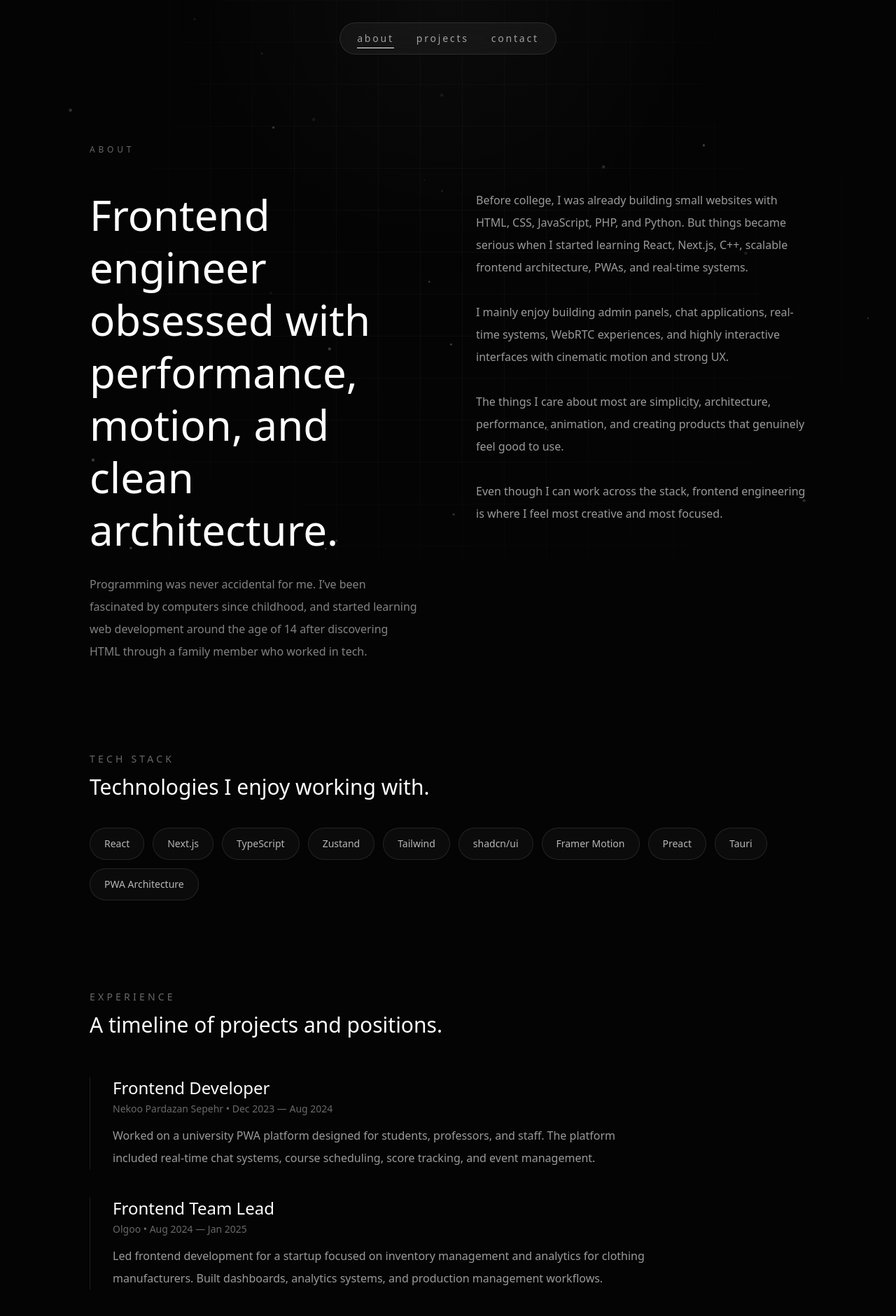
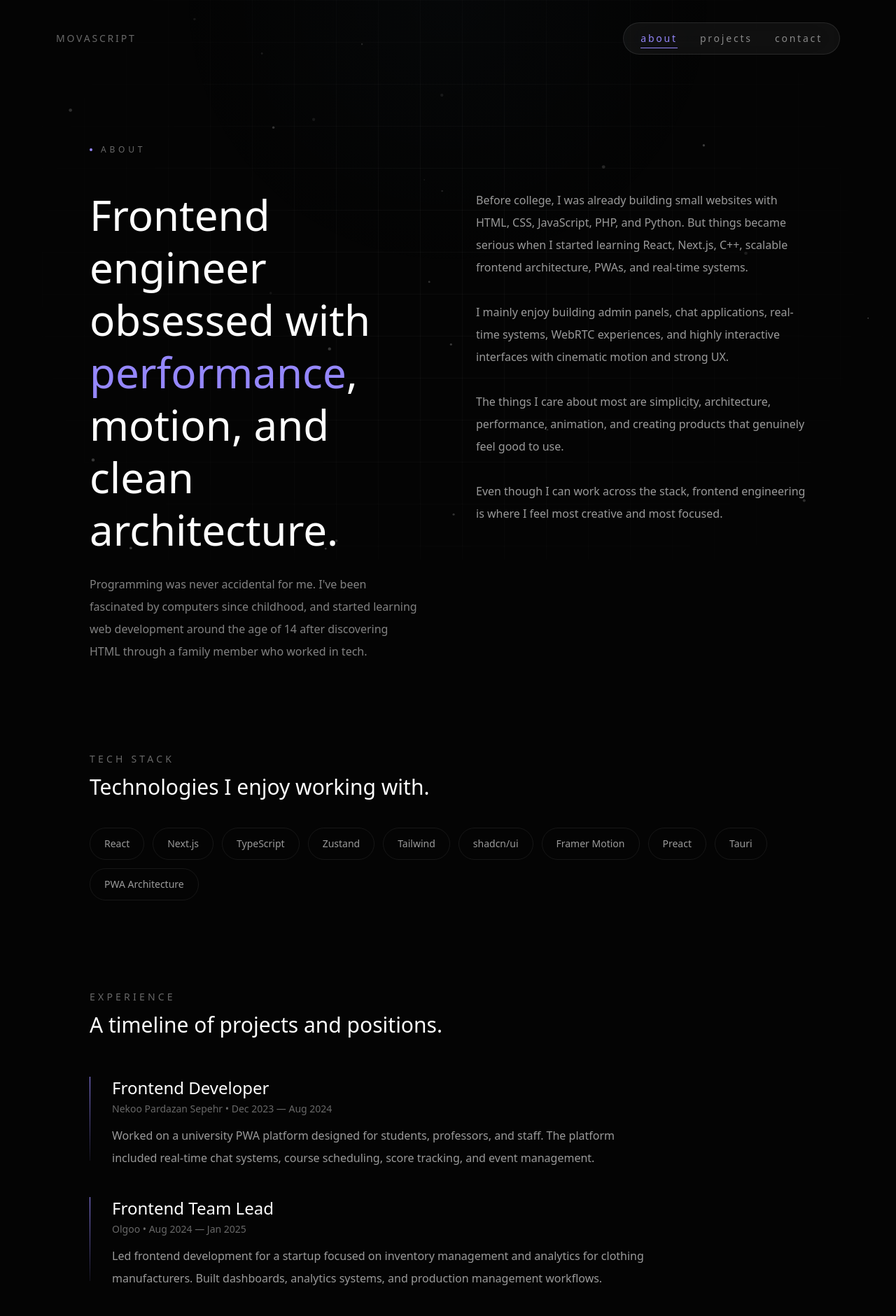
Before and after one commit to movascript/portfolio, a Next.js app: page /about in a window 1280 px wide. Shown: the top 1881 px of the page at 70% size. Built offline with nearby package versions, Linux system fonts and the light colour scheme.

Commit message:
✨ accent color added to reduce the monochrome colors

```diff
--- a/app/about/page.tsx
+++ b/app/about/page.tsx
@@ -1,4 +1,5 @@
 import { experiences, technologies } from "@/data/about";
+import Badge from "../components/badge";
 import GoHomeLink from "../components/go-home-link";
 import { PageTransition } from "../components/page-transition";
 import { Section } from "../components/section";
@@ -11,12 +12,13 @@ export default function AboutPage() {
           <div className="grid lg:grid-cols-2 gap-20">
             <div className="space-y-6">
               <h1 className="text-4xl sm:text-6xl font-light leading-tight">
-                Frontend engineer obsessed with performance, motion, and clean
-                architecture.
+                Frontend engineer obsessed with{" "}
+                <span className="text-accent">performance</span>, motion, and
+                clean architecture.
               </h1>
 
               <p className="text-white/50 leading-8">
-                Programming was never accidental for me. I’ve been fascinated by
+                Programming was never accidental for me. I've been fascinated by
                 computers since childhood, and started learning web development
                 around the age of 14 after discovering HTML through a family
                 member who worked in tech.
@@ -30,19 +32,16 @@ export default function AboutPage() {
                 I started learning React, Next.js, C++, scalable frontend
                 architecture, PWAs, and real-time systems.
               </p>
-
               <p>
                 I mainly enjoy building admin panels, chat applications,
                 real-time systems, WebRTC experiences, and highly interactive
                 interfaces with cinematic motion and strong UX.
               </p>
-
               <p>
                 The things I care about most are simplicity, architecture,
                 performance, animation, and creating products that genuinely
                 feel good to use.
               </p>
-
               <p>
                 Even though I can work across the stack, frontend engineering is
                 where I feel most creative and most focused.
@@ -55,20 +54,14 @@ export default function AboutPage() {
               <p className="text-sm uppercase tracking-[0.3em] text-white/40">
                 Tech Stack
               </p>
-
               <h2 className="text-3xl font-light">
                 Technologies I enjoy working with.
               </h2>
             </div>
 
             <div className="flex flex-wrap gap-3">
-              {technologies.map((item) => (
-                <div
-                  key={item}
-                  className="rounded-full border border-white/10 bg-white/3 px-5 py-3 text-sm text-white/70"
-                >
-                  {item}
-                </div>
+              {technologies.map((tech) => (
+                <Badge key={tech}>{tech}</Badge>
               ))}
             </div>
           </div>
@@ -78,7 +71,6 @@ export default function AboutPage() {
               <p className="text-sm uppercase tracking-[0.3em] text-white/40">
                 Experience
               </p>
-
               <h2 className="text-3xl font-light">
                 A timeline of projects and positions.
               </h2>
@@ -88,11 +80,13 @@ export default function AboutPage() {
               {experiences.map((experience) => (
                 <div
                   key={experience.company}
-                  className="border-l border-white/10 pl-8 space-y-3"
+                  className="pl-8 space-y-3 relative"
                 >
+                  {/* Accent left border */}
+                  <div className="absolute left-0 top-0 bottom-0 w-px bg-linear-to-b from-accent to-[rgba(149,135,253,0.1)]" />
+
                   <div>
                     <h3 className="text-2xl font-light">{experience.title}</h3>
-
                     <p className="text-white/40 text-sm mt-1">
                       {experience.company} • {experience.period}
                     </p>
--- /dev/null
+++ b/app/components/badge.tsx
@@ -0,0 +1,9 @@
+const Badge = ({ children }: { children: string }) => {
+  return (
+    <div className="rounded-full border px-5 py-3 text-sm transition-all duration-300 cursor-default text-[rgba(255,255,255,0.6)] border-[rgba(255,255,255,0.08)] hover:border-accent-border hover:text-accent">
+      {children}
+    </div>
+  );
+};
+
+export default Badge;
--- a/app/components/navbar.tsx
+++ b/app/components/navbar.tsx
@@ -2,20 +2,12 @@
 
 import Link from "next/link";
 import { usePathname } from "next/navigation";
+import { cn } from "@/lib/utils";
 
 const links = [
-  {
-    href: "/about",
-    label: "about",
-  },
-  {
-    href: "/projects",
-    label: "projects",
-  },
-  {
-    href: "/contact",
-    label: "contact",
-  },
+  { href: "/about", label: "about" },
+  { href: "/projects", label: "projects" },
+  { href: "/contact", label: "contact" },
 ];
 
 export const Navbar = () => {
@@ -23,7 +15,15 @@ export const Navbar = () => {
 
   return (
     <header className="sticky top-0 z-50">
-      <div className="flex justify-center pt-8 px-4">
+      <div className="flex justify-between items-center pt-8 px-6 sm:px-10 lg:px-20">
+        {/* Identity anchor */}
+        <Link
+          href="/"
+          className="text-sm tracking-[0.2em] text-white/40 hover:text-white transition duration-300 uppercase"
+        >
+          movascript
+        </Link>
+
         <nav className="flex items-center gap-8 rounded-full border border-white/10 bg-white/5 backdrop-blur-xl px-6 py-3">
           {links.map((link) => {
             const active = pathname === link.href;
@@ -32,15 +32,23 @@ export const Navbar = () => {
               <Link
                 key={link.href}
                 href={link.href}
-                className="group relative text-sm lowercase tracking-[0.2em] text-white/60 transition hover:text-white"
+                className={cn(
+                  "group relative text-sm lowercase tracking-[0.2em] transition duration-300",
+                  active ? "text-accent" : "text-[rgba(255,255,255,0.5)]",
+                )}
               >
                 {link.label}
 
                 <span
-                  className={`absolute -bottom-1 left-0 h-px bg-white transition-all duration-300 ${
-                    active ? "w-full" : "w-0 group-hover:w-full"
-                  }`}
+                  className={cn(
+                    "absolute -bottom-1 left-0 h-px transition-all duration-300 bg-accent",
+                    active ? "w-full" : "w-0",
+                  )}
                 />
+
+                {!active && (
+                  <span className="absolute -bottom-1 left-0 h-px bg-white/30 w-0 group-hover:w-full transition-all duration-300" />
+                )}
               </Link>
             );
           })}
--- a/app/components/page-transition.tsx
+++ b/app/components/page-transition.tsx
@@ -1,24 +1,19 @@
 "use client";
 
-import { motion } from "framer-motion";
+import { motion, useReducedMotion } from "framer-motion";
 
 export const PageTransition = ({ children }: { children: React.ReactNode }) => {
+  const reduced = useReducedMotion();
+
   return (
     <motion.div
       initial={{
         opacity: 0,
-        filter: "blur(10px)",
-        y: 20,
+        filter: reduced ? "blur(0px)" : "blur(10px)",
+        y: reduced ? 0 : 20,
       }}
-      animate={{
-        opacity: 1,
-        filter: "blur(0px)",
-        y: 0,
-      }}
-      transition={{
-        duration: 0.8,
-        ease: [0.22, 1, 0.36, 1],
-      }}
+      animate={{ opacity: 1, filter: "blur(0px)", y: 0 }}
+      transition={{ duration: reduced ? 0.1 : 0.8, ease: [0.22, 1, 0.36, 1] }}
     >
       {children}
     </motion.div>
--- a/app/components/project-gallery.tsx
+++ b/app/components/project-gallery.tsx
@@ -339,10 +339,10 @@ export function ProjectGallery({ images }: Props) {
                   will-change-transform
                   transition-transform
                   duration-75
+                  origin-center
                 "
                 style={{
                   transform: `translate(${translate.x}px, ${translate.y}px) scale(${scale})`,
-                  transformOrigin: "center center",
                 }}
               />
             </div>
--- a/app/components/section.tsx
+++ b/app/components/section.tsx
@@ -1,3 +1,7 @@
+"use client";
+
+import { motion, useReducedMotion } from "framer-motion";
+
 export const Section = ({
   title,
   children,
@@ -5,14 +9,29 @@ export const Section = ({
   title: string;
   children: React.ReactNode;
 }) => {
+  const reduced = useReducedMotion();
+
   return (
     <section className="max-w-5xl mx-auto py-32">
       <div className="space-y-12">
-        <h2 className="text-xs uppercase tracking-[0.4em] text-white/40">
-          {title}
-        </h2>
+        <div className="flex items-center gap-3">
+          <span className="w-1 h-1 rounded-full shrink-0 bg-accent" />
+          <h2 className="text-xs uppercase tracking-[0.4em] text-white/40">
+            {title}
+          </h2>
+        </div>
 
-        <div>{children}</div>
+        <motion.div
+          initial={{ opacity: 0, y: reduced ? 0 : 16 }}
+          animate={{ opacity: 1, y: 0 }}
+          transition={{
+            duration: reduced ? 0.1 : 0.6,
+            delay: 0.1,
+            ease: [0.22, 1, 0.36, 1],
+          }}
+        >
+          {children}
+        </motion.div>
       </div>
     </section>
   );
--- a/app/globals.css
+++ b/app/globals.css
@@ -1,9 +1,20 @@
 @import "tailwindcss";
 @import "tw-animate-css";
+
+@theme inline {
+  --color-accent: var(--accent);
+  --color-accent-dim: var(--accent-dim);
+  --color-accent-glow: var(--accent-glow);
+  --color-accent-border: var(--accent-border);
+}
 
 :root {
   color-scheme: dark;
   forced-color-adjust: none;
+  --accent: #9587fd;
+  --accent-dim: rgba(149, 135, 253, 0.12);
+  --accent-glow: rgba(149, 135, 253, 0.06);
+  --accent-border: rgba(149, 135, 253, 0.3);
 }
 
 html {
@@ -20,8 +31,8 @@ body {
 }
 
 ::selection {
-  background: white;
-  color: black;
+  background: var(--accent);
+  color: #040404;
 }
 
 .grid-bg {
@@ -37,8 +48,17 @@ body {
   inset: 0;
   background: radial-gradient(
     circle at top,
-    rgba(255, 255, 255, 0.08),
+    rgba(124, 199, 255, 0.05),
     transparent 40%
   );
   pointer-events: none;
 }
+
+@media (prefers-reduced-motion: reduce) {
+  *,
+  *::before,
+  *::after {
+    animation-duration: 0.01ms !important;
+    transition-duration: 0.01ms !important;
+  }
+}
--- a/app/page.tsx
+++ b/app/page.tsx
@@ -1,5 +1,4 @@
 import Link from "next/link";
-
 import { PageTransition } from "./components/page-transition";
 
 export default function HomePage() {
@@ -9,11 +8,11 @@ export default function HomePage() {
         <div className="max-w-5xl text-center space-y-10">
           <div className="space-y-6">
             <p className="text-white/40 uppercase tracking-[0.4em] text-xs">
-              frontend engineer • movascript
+              frontend engineer
             </p>
 
             <h1 className="text-5xl sm:text-7xl lg:text-8xl font-light tracking-tight leading-none">
-              Building fast,
+              Building <span className="text-accent">fast,</span>
               <br />
               cinematic web experiences.
             </h1>
@@ -27,26 +26,19 @@ export default function HomePage() {
           </p>
 
           <div className="flex items-center justify-center gap-4 pt-8 flex-wrap">
-            {/* <Link
+            <Link
               href="/projects"
-              className="border border-white/10 bg-white/5 hover:bg-white hover:text-black transition rounded-full px-6 py-3 text-sm"
+              className="rounded-full px-6 py-3 text-sm bg-accent text-black font-medium transition-all duration-300 hover:opacity-80"
             >
               view projects
             </Link>
 
             <Link
               href="/about"
-              className="border border-white/10 hover:border-white/30 transition rounded-full px-6 py-3 text-sm text-white/70"
+              className="border border-white/10 hover:border-white/30 transition-all duration-300 rounded-full px-6 py-3 text-sm text-white/60 hover:text-white"
             >
               about me
-            </Link> */}
-
-            {/* <a
-              href="/resume.pdf"
-              className="border border-white/10 hover:border-white/30 transition rounded-full px-6 py-3 text-sm text-white/70"
-            >
-              resume
-            </a> */}
+            </Link>
           </div>
         </div>
       </section>
```
Also changed, not shown: app/components/go-home-link.tsx (+9 -3 lines), app/projects/[slug]/page.tsx (+20 -34 lines), app/projects/page.tsx (+13 -7 lines).
